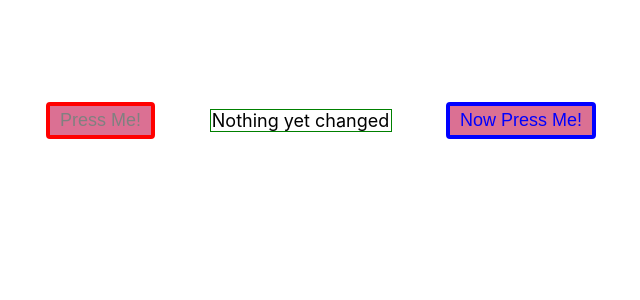
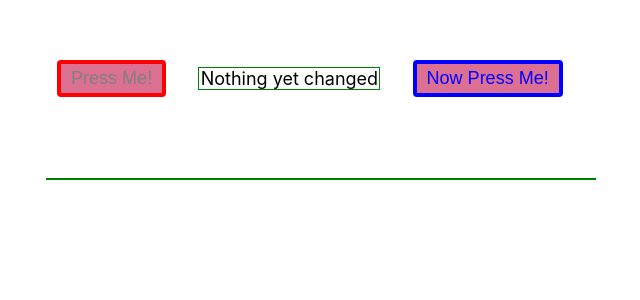
Before and after one commit to Titoffroma/react-class-example, a React (Create React App) app: page / in a window 1280 px wide. Shown: the top 300 px of the page, without its empty margins (319-959 px from the left). Built offline with nearby package versions, Linux system fonts and the light colour scheme.

Commit message:
adds imports of styled components

```diff
--- /dev/null
+++ b/src/Components/ExClass/Button/index.jsx
@@ -0,0 +1,16 @@
+import styled from 'styled-components';
+
+const Button = styled.button`
+ border: 4px solid red;
+ padding: 4px 10px;
+ border-radius: 4px;
+ background: palevioletred;
+ color: grey;
+ font-size: 18px;
+ margin-right: 10px;
+ &:focus {
+ outline: none;
+ }
+`
+
+export default Button;
--- a/src/Components/ExClass/ExClass.jsx
+++ b/src/Components/ExClass/ExClass.jsx
@@ -1,41 +1,15 @@
 import React, { Component } from 'react';
 import styled from 'styled-components';
-
-const MainDiv = styled.div`
- width: 550px;
- height: 200px;
- padding: 20px 10px;
- margin: 0 auto;
- display: flex;
- justify-content: space-between;
- align-items: center;
-`
-const Button = styled.button`
- border: 4px solid red;
- padding: 4px 10px;
- border-radius: 4px;
- background: palevioletred;
- color: grey;
- font-size: 18px;
- &:focus {
- outline: none;
- }
-`
+import MainDiv from './MainDiv';
+import Button from './Button';
+import Output from './Output';
 
 const OtherButton = styled(Button)`
 border: 4px solid blue;
 color: blue;
+margin-right: 0;
+margin-left: 10px;
 `
-
-const Out = styled.span`
- border: 1px solid green;
- width: 180px;
- color: green;
- font-size: 18px;
- text-align: center;
-`
-
-const Output = ({ text, col }) => (<Out style={{color: col}}>{text}</Out>);
 
 export default class MainComp extends Component {
     constructor(props) {
@@ -45,17 +19,21 @@ export default class MainComp extends Component {
             color: 'rgb(0, 0, 0)'
         };
         this.changeOutput = this.changeOutput.bind(this);
+        this.message = '';
+        this.count = 0;
+        this.check = console.log('constructor');
     }
 
-    a = 5;
+    componentDidMount() {
+        this.message = 'mounted';
+        console.log('componentDidMount');
+    }
 
-    // componentDidMount() {
-    //     this.setListener();
-    // }
-
-    // componentDidUpdate() {
-    //     this.setListener();
-    // }
+    componentDidUpdate() {
+        this.count++;
+        this.message = `updated ${this.count} time${this.count === 1 ? '' : 's'}`;
+        console.log('componentDidUpdate');
+    }
 
     // componentWillUnmount() {
     //     document.querySelector('#some-id').removeEventListener('click', this.changeOutput, { once: true });
@@ -75,8 +53,10 @@ export default class MainComp extends Component {
     render() {
         return (<MainDiv id="some-id" onClick={this.changeOutput}>
             <Button>Press Me!</Button>
-            <Output text={this.state.text} col={this.state.color}/>
+            <Output color={this.state.color} text={this.state.text}/>
             <OtherButton>Now Press Me!</OtherButton>
+            <br/>
+            <Output color={this.state.color} message={this.message} style={{width: '100%'}}/>
             </MainDiv>)
     }
 }
--- /dev/null
+++ b/src/Components/ExClass/MainDiv/index.jsx
@@ -0,0 +1,14 @@
+import styled from 'styled-components';
+
+const MainDiv = styled.div`
+ width: 550px;
+ height: 200px;
+ padding: 20px 10px;
+ margin: 0 auto;
+ display: flex;
+ flex-wrap: wrap;
+ justify-content: space-around;
+ align-items: center;
+`
+
+export default MainDiv
--- /dev/null
+++ b/src/Components/ExClass/Output/index.jsx
@@ -0,0 +1,14 @@
+import styled from 'styled-components';
+
+const Output = styled.span.attrs(props => ({
+    style: { color: props.color },
+    children: props.message || props.text,
+}))`
+ border: 1px solid green;
+ width: 180px;
+ color: green;
+ font-size: 18px;
+ text-align: center;
+`
+
+export default Output;
```
